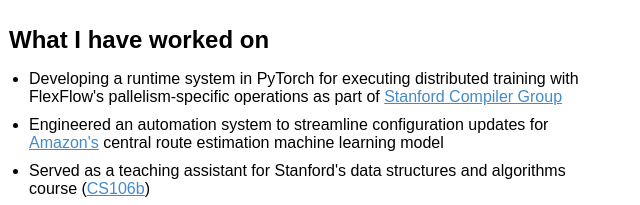
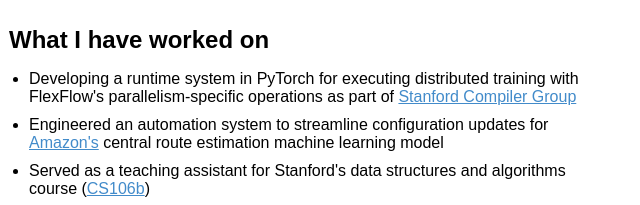
Before and after one commit to RyanLe2003/rle, a plain HTML site: page index.html in a window 1280 px wide. Shown: the part 458-663 px from the top of the page, 331-971 px from the left. Drawn offline with Linux system fonts and the light colour scheme.

Commit message:
corrected typo

```diff
--- a/index.html
+++ b/index.html
@@ -99,7 +99,7 @@
 
     <h2> What I have worked on </h2>
     <ul>
-        <li> Developing a runtime system in PyTorch for executing distributed training with FlexFlow's pallelism-specific operations as part of <a href="https://flexflow.ai/">Stanford Compiler Group</a> </li>
+        <li> Developing a runtime system in PyTorch for executing distributed training with FlexFlow's parallelism-specific operations as part of <a href="https://flexflow.ai/">Stanford Compiler Group</a> </li>
         <li> Engineered an automation system to streamline configuration updates for <a href= "https://www.aboutamazon.com/about-us">Amazon's</a> central route estimation machine learning model</li>
         <li> Served as a teaching assistant for Stanford's data structures and algorithms course (<a href= "https://web.stanford.edu/class/archive/cs/cs106b/cs106b.1252/about_staff">CS106b</a>)</li>
         <li> Created, debugged, and documented SQL queries for <a href="https://flowersfoods.com/about-flowers/"> Flowers Foods & Subsidiaries'</a> delivery, customer, and item backend</li>
```
